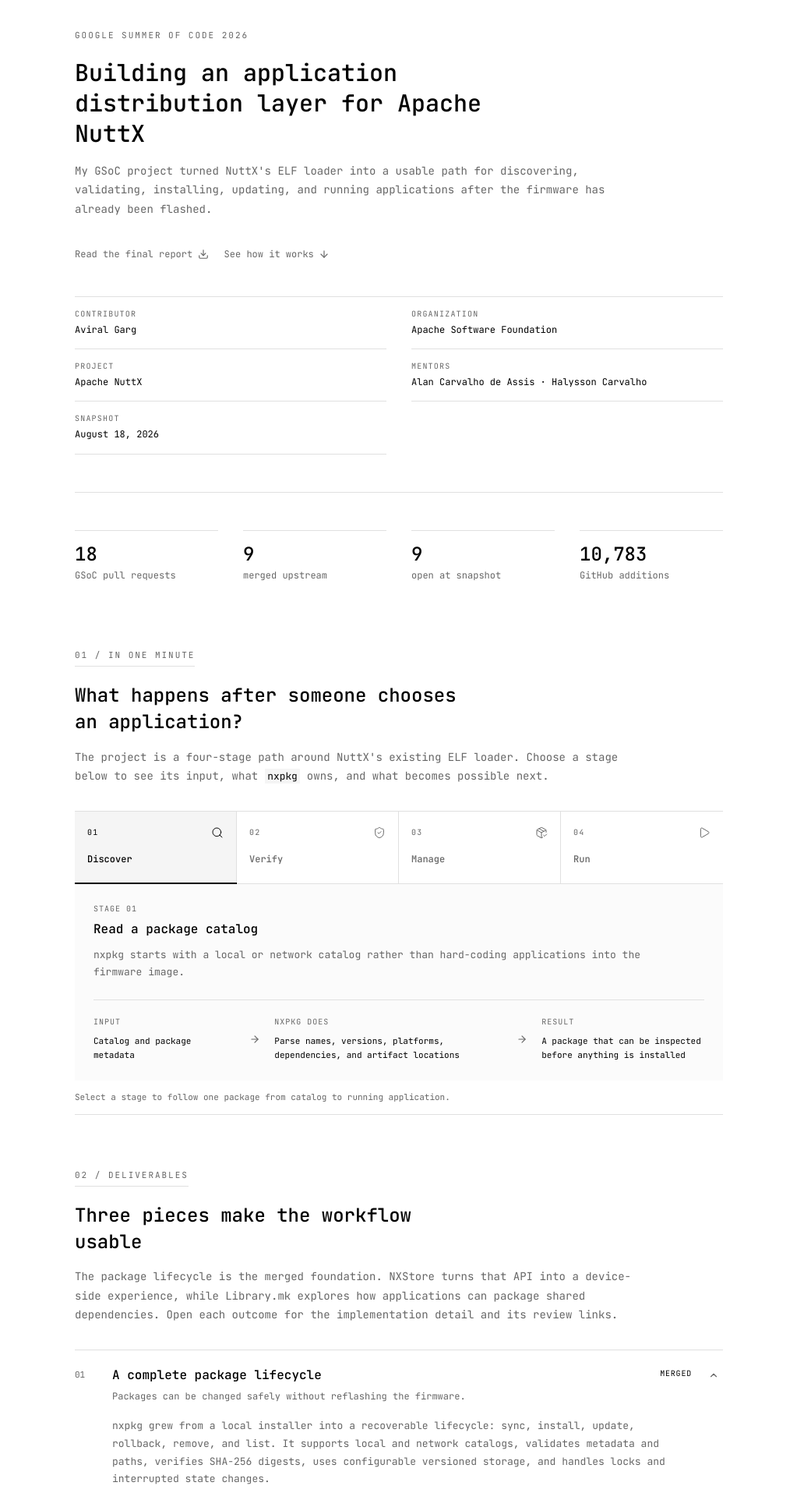
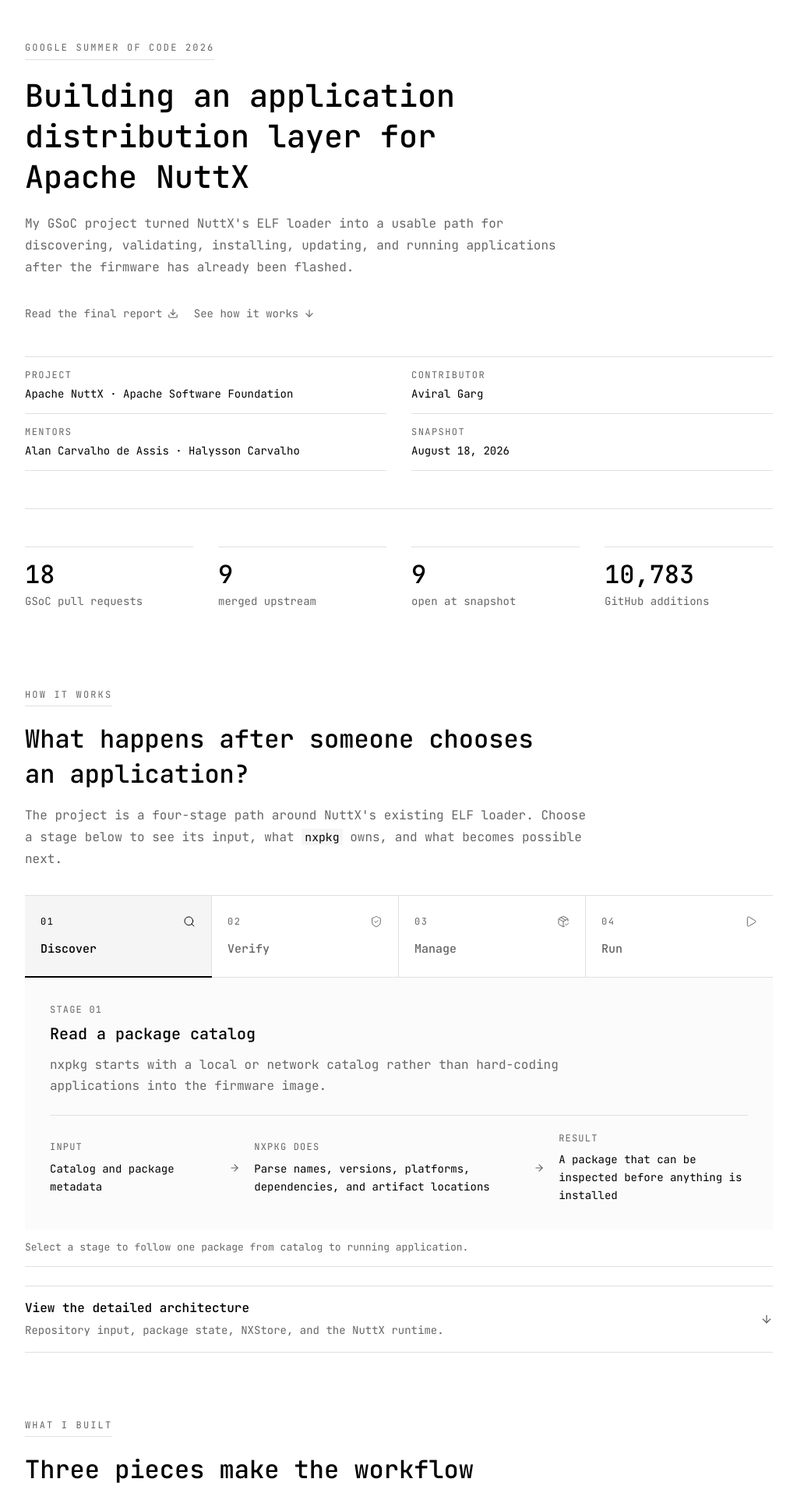
Before and after one commit to aviralgarg05/portfolio, a Next.js app: page /gsoc-2026-nuttx in a window 1280 px wide. Shown: the top 1915 px of the page at 78% size, without its empty margins (128-1151 px from the left). Built offline with nearby package versions, Linux system fonts and the light colour scheme.

Commit message:
Simplify GSoC work product layout

```diff
--- a/app/gsoc-2026-nuttx/InteractiveWorkProduct.tsx
+++ b/app/gsoc-2026-nuttx/InteractiveWorkProduct.tsx
@@ -259,9 +259,9 @@
           role="tabpanel"
           aria-labelledby={`flow-tab-${activeStep.id}`}
           className={styles.flowPanel}
-          initial={shouldReduceMotion ? false : { opacity: 0, y: 8 }}
+          initial={{ opacity: 0, y: 8 }}
           animate={{ opacity: 1, y: 0 }}
-          exit={shouldReduceMotion ? undefined : { opacity: 0, y: -5 }}
+          exit={{ opacity: 0, y: -5 }}
           transition={getTransition(shouldReduceMotion)}
         >
           <div className={styles.flowPanelIntro}>
@@ -340,9 +340,9 @@
                 <motion.div
                   id={`deliverable-panel-${item.number}`}
                   className={styles.deliverablePanel}
-                  initial={shouldReduceMotion ? false : { opacity: 0, y: -6 }}
+                  initial={{ opacity: 0, y: -6 }}
                   animate={{ opacity: 1, y: 0 }}
-                  exit={shouldReduceMotion ? undefined : { opacity: 0, y: -4 }}
+                  exit={{ opacity: 0, y: -4 }}
                   transition={getTransition(shouldReduceMotion)}
                 >
                   <p>{item.body}</p>
@@ -415,9 +415,9 @@
               className={styles.validationRow}
               role="listitem"
               layout={!shouldReduceMotion}
-              initial={shouldReduceMotion ? false : { opacity: 0, y: 6 }}
+              initial={{ opacity: 0, y: 6 }}
               animate={{ opacity: 1, y: 0 }}
-              exit={shouldReduceMotion ? undefined : { opacity: 0, y: -4 }}
+              exit={{ opacity: 0, y: -4 }}
               transition={getTransition(shouldReduceMotion)}
             >
               <span>{item.scenario}</span>
@@ -440,7 +440,7 @@
 ];
 
 export function ContributionExplorer() {
-  const [filter, setFilter] = useState<ContributionFilter>("all");
+  const [filter, setFilter] = useState<ContributionFilter>("merged");
   const shouldReduceMotion = useReducedMotion();
   const visibleContributions = useMemo(
     () => contributions.filter((item) => {
@@ -459,12 +459,7 @@
           <strong>9 merged · 9 in review</strong>
         </div>
         <div className={styles.snapshotMeterTrack} aria-label="Half of the 18 pull requests were merged at the August 18 snapshot">
-          <motion.span
-            initial={shouldReduceMotion ? false : { scaleX: 0 }}
-            whileInView={{ scaleX: 0.5 }}
-            viewport={{ once: true, amount: 0.8 }}
-            transition={shouldReduceMotion ? { duration: 0 } : { duration: 0.7, ease: EASE_OUT }}
-          />
+          <span />
         </div>
       </div>
 
@@ -509,9 +504,9 @@
               <motion.li
                 key={`${item.repo}-${item.number}`}
                 layout={!shouldReduceMotion}
-                initial={shouldReduceMotion ? false : { opacity: 0, y: 6 }}
+                initial={{ opacity: 0, y: 6 }}
                 animate={{ opacity: 1, y: 0 }}
-                exit={shouldReduceMotion ? undefined : { opacity: 0, y: -4 }}
+                exit={{ opacity: 0, y: -4 }}
                 transition={getTransition(shouldReduceMotion)}
               >
                 <a href={href} target="_blank" rel="noreferrer" className={styles.contributionLink}>
--- a/app/gsoc-2026-nuttx/page.module.css
+++ b/app/gsoc-2026-nuttx/page.module.css
@@ -1,5 +1,5 @@
 .page {
-  width: min(100%, 56rem);
+  width: min(100%, 64rem);
   min-height: 100dvh;
   margin-inline: auto;
   padding: 2rem 1.5rem 4rem;
@@ -23,7 +23,7 @@
   padding: 0.65rem 0.9rem;
   color: var(--background);
   background: var(--foreground);
-  font-size: 0.75rem;
+  font-size: 0.875rem;
   transform: translateY(-160%);
 }
 
@@ -37,11 +37,15 @@
 }
 
 .heroCopy {
-  max-width: 44rem;
+  max-width: 48rem;
 }
 
 .snapshot {
+  display: inline-flex;
   margin-bottom: 1.25rem;
+  padding-bottom: 0.35rem;
+  border-bottom: 1px solid var(--border);
+  font-size: 0.75rem;
 }
 
 .snapshotDot {
@@ -49,18 +53,18 @@
 }
 
 .hero h1 {
-  max-width: 30ch;
+  max-width: 28ch;
   margin: 0;
-  font-size: 1.5rem;
+  font-size: 2rem;
   font-weight: 500;
   line-height: 1.3;
 }
 
 .lead {
-  max-width: 46rem;
-  margin: 1rem 0 0;
+  max-width: 45rem;
+  margin: 1.25rem 0 0;
   color: var(--accent);
-  font-size: 0.875rem;
+  font-size: 1rem;
   line-height: 1.75;
 }
 
@@ -85,7 +89,7 @@
   background: transparent;
   border: 0;
   border-bottom: 1px solid transparent;
-  font-size: 0.75rem;
+  font-size: 0.875rem;
   font-weight: 400;
   text-decoration: none;
 }
@@ -121,14 +125,14 @@
 .details dt {
   margin-bottom: 0.25rem;
   color: var(--accent);
-  font-size: 0.625rem;
+  font-size: 0.75rem;
   letter-spacing: 0.12em;
   text-transform: uppercase;
 }
 
 .details dd {
   margin: 0;
-  font-size: 0.75rem;
+  font-size: 0.875rem;
   line-height: 1.6;
 }
 
@@ -154,7 +158,7 @@
 
 .stats strong {
   margin-bottom: 0.25rem;
-  font-size: 1.5rem;
+  font-size: 2rem;
   font-weight: 500;
   line-height: 1.2;
   font-variant-numeric: tabular-nums;
@@ -162,11 +166,11 @@
 
 .stats span {
   color: var(--accent);
-  font-size: 0.75rem;
+  font-size: 0.875rem;
 }
 
 .section {
-  padding-top: 4rem;
+  padding-top: 5rem;
 }
 
 .sectionIntro {
@@ -179,7 +183,7 @@
   padding-bottom: 0.35rem;
   color: var(--accent);
   border-bottom: 1px solid var(--border);
-  font-size: 0.6875rem;
+  font-size: 0.75rem;
   letter-spacing: 0.18em;
   text-transform: uppercase;
 }
@@ -188,17 +192,17 @@
 .closingGrid h2 {
   max-width: 34ch;
   margin: 0;
-  font-size: 1.25rem;
+  font-size: 1.75rem;
   font-weight: 500;
   line-height: 1.4;
 }
 
 .sectionIntro p,
 .remainingWork > p {
-  max-width: 46rem;
+  max-width: 45rem;
   margin: 1rem 0 0;
   color: var(--accent);
-  font-size: 0.875rem;
+  font-size: 1rem;
   line-height: 1.75;
 }
 
@@ -222,8 +226,8 @@
 
 .flowTab {
   position: relative;
-  min-height: 5.75rem;
-  padding: 1rem;
+  min-height: 6.5rem;
+  padding: 1.25rem;
   color: var(--accent);
   background: transparent;
   border: 0;
@@ -248,7 +252,7 @@
   align-items: center;
   justify-content: space-between;
   margin-bottom: 0.85rem;
-  font-size: 0.625rem;
+  font-size: 0.75rem;
   letter-spacing: 0.12em;
 }
 
@@ -259,7 +263,7 @@
 }
 
 .flowTabLabel {
-  font-size: 0.75rem;
+  font-size: 0.9375rem;
   font-weight: 500;
 }
 
@@ -275,7 +279,7 @@
 }
 
 .flowPanel {
-  padding: 1.5rem;
+  padding: 2rem;
   background: color-mix(in srgb, var(--muted) 44%, transparent);
   border-top: 1px solid var(--border);
 }
@@ -285,23 +289,23 @@
   display: block;
   margin-bottom: 0.45rem;
   color: var(--accent);
-  font-size: 0.625rem;
+  font-size: 0.75rem;
   letter-spacing: 0.1em;
   text-transform: uppercase;
 }
 
 .flowPanelIntro h3 {
   margin: 0;
-  font-size: 1rem;
+  font-size: 1.25rem;
   font-weight: 500;
   line-height: 1.5;
 }
 
 .flowPanelIntro p {
-  max-width: 46rem;
+  max-width: 45rem;
   margin: 0.65rem 0 0;
   color: var(--accent);
-  font-size: 0.8125rem;
+  font-size: 1rem;
   line-height: 1.7;
 }
 
@@ -323,7 +327,7 @@
 
 .flowRoute strong {
   display: block;
-  font-size: 0.6875rem;
+  font-size: 0.875rem;
   font-weight: 400;
   line-height: 1.65;
 }
@@ -332,7 +336,7 @@
   margin: 0;
   padding: 0.8rem 0;
   color: var(--accent);
-  font-size: 0.6875rem;
+  font-size: 0.8125rem;
   line-height: 1.6;
 }
 
@@ -370,7 +374,7 @@
 .deliverableIndex {
   padding-top: 0.18rem;
   color: var(--accent);
-  font-size: 0.6875rem;
+  font-size: 0.8125rem;
 }
 
 .deliverableToggleMain {
@@ -385,17 +389,17 @@
 }
 
 .deliverableTitle {
-  font-size: 1rem;
+  font-size: 1.125rem;
   font-weight: 500;
   line-height: 1.5;
 }
 
 .deliverableOutcome {
   display: block;
-  max-width: 42rem;
+  max-width: 45rem;
   margin-top: 0.4rem;
   color: var(--accent);
-  font-size: 0.75rem;
+  font-size: 0.9375rem;
   line-height: 1.65;
 }
 
@@ -418,10 +422,10 @@
 }
 
 .deliverablePanel > p {
-  max-width: 46rem;
+  max-width: 45rem;
   margin: 0;
   color: var(--accent);
-  font-size: 0.8125rem;
+  font-size: 1rem;
   line-height: 1.75;
 }
 
@@ -431,7 +435,7 @@
 .stateOpen {
   flex: 0 0 auto;
   padding-top: 0.15rem;
-  font-size: 0.625rem;
+  font-size: 0.75rem;
   font-weight: 400;
   letter-spacing: 0.08em;
   text-transform: uppercase;
@@ -447,10 +451,81 @@
   color: var(--accent);
 }
 
-.darkSection,
 .closingSection {
   color: inherit;
   background: transparent;
+}
+
+.architectureDetails {
+  margin-top: 1.5rem;
+  border-top: 1px solid var(--border);
+  border-bottom: 1px solid var(--border);
+}
+
+.architectureDetails summary {
+  display: flex;
+  min-height: 4.75rem;
+  align-items: center;
+  justify-content: space-between;
+  gap: 1.5rem;
+  padding: 1rem 0;
+  cursor: pointer;
+  list-style: none;
+}
+
+.architectureDetails summary::-webkit-details-marker {
+  display: none;
+}
+
+.architectureDetails summary > span {
+  display: grid;
+  gap: 0.35rem;
+}
+
+.architectureDetails summary strong {
+  font-size: 1rem;
+  font-weight: 500;
+}
+
+.architectureDetails summary small {
+  color: var(--accent);
+  font-size: 0.875rem;
+  line-height: 1.6;
+}
+
+.architectureDetails summary svg {
+  width: 1rem;
+  height: 1rem;
+  flex: 0 0 auto;
+  color: var(--accent);
+}
+
+.architectureDetails[open] summary svg {
+  transform: rotate(180deg);
+}
+
+.architectureContent {
+  padding: 1.75rem 0 2rem;
+  border-top: 1px solid var(--border);
+}
+
+.architectureIntro {
+  margin-bottom: 1.5rem;
+}
+
+.architectureIntro h3 {
+  margin: 0;
+  font-size: 1.25rem;
+  font-weight: 500;
+  line-height: 1.5;
+}
+
+.architectureIntro p {
+  max-width: 45rem;
+  margin: 0.75rem 0 0;
+  color: var(--accent);
+  font-size: 1rem;
+  line-height: 1.75;
 }
 
 .architectureFigure,
@@ -470,7 +545,7 @@
 .gallery figcaption {
   margin-top: 0.65rem;
   color: var(--accent);
-  font-size: 0.6875rem;
+  font-size: 0.8125rem;
   line-height: 1.6;
 }
 
@@ -495,13 +570,13 @@
   display: block;
   margin-bottom: 0.65rem;
   color: var(--accent);
-  font-size: 0.625rem;
+  font-size: 0.75rem;
   letter-spacing: 0.1em;
 }
 
 .architectureLegend strong {
   display: block;
-  font-size: 0.75rem;
+  font-size: 0.9375rem;
   font-weight: 500;
   line-height: 1.55;
 }
@@ -509,7 +584,7 @@
 .architectureLegend p {
   margin: 0.45rem 0 0;
   color: var(--accent);
-  font-size: 0.6875rem;
+  font-size: 0.875rem;
   line-height: 1.65;
 }
 
@@ -517,6 +592,27 @@
   display: grid;
   grid-template-columns: repeat(2, minmax(0, 1fr));
   gap: 1rem;
+}
+
+.evidenceBlock {
+  margin-top: 3rem;
+  padding-top: 2rem;
+  border-top: 1px solid var(--border);
+}
+
+.subsectionIntro h3 {
+  margin: 0;
+  font-size: 1.25rem;
+  font-weight: 500;
+  line-height: 1.5;
+}
+
+.subsectionIntro p {
+  max-width: 45rem;
+  margin: 0.65rem 0 0;
+  color: var(--accent);
+  font-size: 1rem;
+  line-height: 1.7;
 }
 
 .imageFrame {
@@ -535,7 +631,7 @@
 
 .validationExplorer,
 .contributionExplorer {
-  margin-top: 2.5rem;
+  margin-top: 1.5rem;
 }
 
 .filterBar {
@@ -555,7 +651,7 @@
   border: 1px solid var(--border);
   cursor: pointer;
   font: inherit;
-  font-size: 0.6875rem;
+  font-size: 0.875rem;
 }
 
 .filterButton:hover,
@@ -566,7 +662,7 @@
 }
 
 .filterButton span {
-  font-size: 0.625rem;
+  font-size: 0.75rem;
   font-variant-numeric: tabular-nums;
   opacity: 0.72;
 }
@@ -575,7 +671,7 @@
   min-height: 1.2rem;
   margin: 0.9rem 0 0;
   color: var(--accent);
-  font-size: 0.6875rem;
+  font-size: 0.875rem;
   line-height: 1.65;
 }
 
@@ -588,10 +684,10 @@
   grid-template-columns: minmax(0, 1fr) minmax(7.5rem, 0.45fr) minmax(10rem, 0.8fr);
   gap: 1rem;
   align-items: center;
-  min-height: 3.5rem;
-  padding: 0.75rem 0;
+  min-height: 4rem;
+  padding: 0.9rem 0;
   border-bottom: 1px solid var(--border);
-  font-size: 0.75rem;
+  font-size: 0.875rem;
 }
 
 .validationRow > span:last-child,
@@ -601,7 +697,7 @@
 }
 
 .validationRow strong {
-  font-size: 0.625rem;
+  font-size: 0.75rem;
   font-weight: 400;
   letter-spacing: 0.08em;
   text-transform: uppercase;
@@ -629,7 +725,7 @@
   gap: 1rem;
   margin-bottom: 0.75rem;
   color: var(--accent);
-  font-size: 0.6875rem;
+  font-size: 0.875rem;
 }
 
 .snapshotMeterHeader strong {
@@ -650,7 +746,7 @@
   position: absolute;
   inset: -1px;
   background: var(--foreground);
-  transform: scaleX(0);
+  transform: scaleX(0.5);
   transform-origin: left center;
 }
 
@@ -666,7 +762,7 @@
   margin-top: 1.5rem;
   padding: 0 0 0.65rem;
   color: var(--accent);
-  font-size: 0.625rem;
+  font-size: 0.75rem;
   letter-spacing: 0.08em;
   text-transform: uppercase;
 }
@@ -682,10 +778,10 @@
 }
 
 .contributionLink {
-  min-height: 3.75rem;
-  padding: 0.75rem 0;
+  min-height: 4rem;
+  padding: 0.9rem 0;
   color: inherit;
-  font-size: 0.6875rem;
+  font-size: 0.8125rem;
   text-decoration: none;
 }
 
@@ -714,7 +810,7 @@
 
 .diffNote {
   margin: 0.875rem 0 0;
-  font-size: 0.6875rem;
+  font-size: 0.8125rem;
 }
 
 .closingGrid {
@@ -741,7 +837,7 @@
   padding: 0.875rem 0 0.875rem 1.25rem;
   border-bottom: 1px solid var(--border);
   color: var(--accent);
-  font-size: 0.75rem;
+  font-size: 1rem;
   line-height: 1.65;
 }
 
@@ -753,36 +849,36 @@
 }
 
 .footer {
-  padding-top: 2rem;
+  padding-top: 1.5rem;
   color: var(--accent);
   background: transparent;
 }
 
 .footer .shell {
-  display: flex;
-  justify-content: space-between;
-  gap: 2rem;
-  font-size: 0.6875rem;
+  display: grid;
+  gap: 0.75rem;
+  font-size: 0.875rem;
   line-height: 1.7;
 }
 
-.footer p {
-  max-width: 46rem;
-  margin: 0;
+.footer strong {
+  color: var(--foreground);
+  font-size: 1rem;
+  font-weight: 500;
 }
 
-.footer span {
-  flex: 0 0 auto;
-  text-align: right;
+.footerMeta {
+  display: grid;
+  gap: 0.25rem;
 }
 
 @media (min-width: 768px) {
   .page {
-    padding: 2rem 2rem 5rem;
+    padding: 3rem 2rem 6rem;
   }
 
   .hero h1 {
-    font-size: 1.875rem;
+    font-size: 2.5rem;
   }
 
   .stats {
@@ -792,7 +888,7 @@
 
   .sectionIntro h2,
   .closingGrid h2 {
-    font-size: 1.5rem;
+    font-size: 2rem;
   }
 }
 
@@ -867,7 +963,7 @@
 
   .validationRow > span:last-child {
     grid-column: 1 / -1;
-    font-size: 0.6875rem;
+    font-size: 0.8125rem;
   }
 
   .contributionHeader {
@@ -908,16 +1004,9 @@
 
   .prDiff {
     grid-row: 3;
-    font-size: 0.625rem;
+    font-size: 0.75rem;
   }
 
-  .footer .shell {
-    flex-direction: column;
-  }
-
-  .footer span {
-    text-align: left;
-  }
 }
 
 @media (max-width: 480px) {
--- a/app/gsoc-2026-nuttx/page.tsx
+++ b/app/gsoc-2026-nuttx/page.tsx
@@ -29,9 +29,8 @@
   "/gsoc-2026-nuttx/Aviral-Garg-GSoC-2026-Final-Work-Product.pdf";
 
 const projectDetails = [
+  ["Project", "Apache NuttX · Apache Software Foundation"],
   ["Contributor", "Aviral Garg"],
-  ["Organization", "Apache Software Foundation"],
-  ["Project", "Apache NuttX"],
   ["Mentors", "Alan Carvalho de Assis · Halysson Carvalho"],
   ["Snapshot", "August 18, 2026"],
 ];
@@ -107,7 +106,7 @@
 
         <section id="workflow" className={`${styles.shell} ${styles.section}`} aria-labelledby="workflow-title">
           <div className={styles.sectionIntro}>
-            <span className={styles.sectionNumber}>01 / In one minute</span>
+            <span className={styles.sectionNumber}>How it works</span>
             <div>
               <h2 id="workflow-title">What happens after someone chooses an application?</h2>
               <p>
@@ -118,11 +117,61 @@
             </div>
           </div>
           <ProjectFlow />
+
+          <details className={styles.architectureDetails}>
+            <summary>
+              <span>
+                <strong>View the detailed architecture</strong>
+                <small>Repository input, package state, NXStore, and the NuttX runtime.</small>
+              </span>
+              <ArrowDown aria-hidden="true" />
+            </summary>
+            <div className={styles.architectureContent}>
+              <div className={styles.architectureIntro}>
+                <h3>One owner for package state, one runtime path</h3>
+                <p>
+                  The command line and NXStore call the same <code>nxpkg</code> service.
+                  Repository input is checked before it reaches the package root; the loader
+                  and supervisor then own execution and shutdown.
+                </p>
+              </div>
+              <figure className={styles.architectureFigure}>
+                <Image
+                  src="/gsoc-2026-nuttx/nxpkg-architecture.png"
+                  alt="Architecture diagram showing a static package repository flowing through nxpkg into persistent package state, NXStore, and the NuttX loader and supervisor"
+                  width={2160}
+                  height={1260}
+                  sizes="(max-width: 760px) 100vw, 1120px"
+                />
+                <figcaption>
+                  Repository input, verified package state, and supervised applications remain
+                  separate concerns.
+                </figcaption>
+              </figure>
+              <div className={styles.architectureLegend} aria-label="How to read the architecture diagram">
+                <div>
+                  <span>01</span>
+                  <strong>Repository input is untrusted</strong>
+                  <p>Catalogs and artifacts are checked before they affect installed state.</p>
+                </div>
+                <div>
+                  <span>02</span>
+                  <strong>nxpkg owns package state</strong>
+                  <p>The shell and NXStore use one lifecycle API instead of separate state.</p>
+                </div>
+                <div>
+                  <span>03</span>
+                  <strong>NuttX owns execution</strong>
+                  <p>The loader and supervisor remain responsible for application processes.</p>
+                </div>
+              </div>
+            </div>
+          </details>
         </section>
 
         <section className={`${styles.shell} ${styles.section}`} aria-labelledby="outcome-title">
           <div className={styles.sectionIntro}>
-            <span className={styles.sectionNumber}>02 / Deliverables</span>
+            <span className={styles.sectionNumber}>What I built</span>
             <div>
               <h2 id="outcome-title">Three pieces make the workflow usable</h2>
               <p>
@@ -136,59 +185,11 @@
           <DeliverablesExplorer />
         </section>
 
-        <section className={styles.darkSection} aria-labelledby="architecture-title">
-          <div className={`${styles.shell} ${styles.section}`}>
-            <div className={styles.sectionIntro}>
-              <span className={styles.sectionNumber}>03 / Architecture</span>
-              <div>
-                <h2 id="architecture-title">One owner for package state, one runtime path</h2>
-                <p>
-                  The command line and NXStore call the same <code>nxpkg</code> service.
-                  Repository input is checked before it reaches the configured package root;
-                  the loader and supervisor then own process execution and shutdown.
-                </p>
-              </div>
-            </div>
-
-            <figure className={styles.architectureFigure}>
-              <Image
-                src="/gsoc-2026-nuttx/nxpkg-architecture.png"
-                alt="Architecture diagram showing a static package repository flowing through nxpkg into persistent package state, NXStore, and the NuttX loader and supervisor"
-                width={2160}
-                height={1260}
-                sizes="(max-width: 760px) 100vw, 1120px"
-                loading="eager"
-              />
-              <figcaption>
-                The final boundary: repository input, verified package state, and supervised
-                dynamic applications remain separate concerns.
-              </figcaption>
-            </figure>
-            <div className={styles.architectureLegend} aria-label="How to read the architecture diagram">
-              <div>
-                <span>01</span>
-                <strong>Repository input is untrusted</strong>
-                <p>Catalogs and artifacts are checked before they can affect installed state.</p>
-              </div>
-              <div>
-                <span>02</span>
-                <strong>nxpkg owns package state</strong>
-                <p>The shell and NXStore use the same lifecycle API instead of maintaining separate state.</p>
-              </div>
-              <div>
-                <span>03</span>
-                <strong>NuttX owns execution</strong>
-                <p>The existing loader and a supervisor remain responsible for application processes.</p>
-              </div>
-            </div>
-          </div>
-        </section>
-
         <section className={`${styles.shell} ${styles.section}`} aria-labelledby="evidence-title">
           <div className={styles.sectionIntro}>
-            <span className={styles.sectionNumber}>04 / Evidence</span>
+            <span className={styles.sectionNumber}>Proof and source</span>
             <div>
-              <h2 id="evidence-title">Tested beyond a successful module load</h2>
+              <h2 id="evidence-title">Tested on hardware, documented in public</h2>
               <p>
                 I kept hardware, simulator, and environment-limited evidence separate. The
                 primary final workflow ran on an ESP32-S3 800 × 480 touchscreen board; the NuttX
@@ -227,32 +228,33 @@
             </figure>
           </div>
 
-          <ValidationExplorer />
-        </section>
+          <div className={styles.evidenceBlock}>
+            <div className={styles.subsectionIntro}>
+              <h3>Validation checks</h3>
+              <p>Filter the results by where each check was run.</p>
+            </div>
+            <ValidationExplorer />
+          </div>
 
-        <section id="contributions" className={`${styles.shell} ${styles.section}`} aria-labelledby="contributions-title">
-          <div className={styles.sectionIntro}>
-            <span className={styles.sectionNumber}>05 / Upstream work</span>
-            <div>
-              <h2 id="contributions-title">The public contribution record</h2>
+          <div id="contributions" className={styles.evidenceBlock} aria-labelledby="contributions-title">
+            <div className={styles.subsectionIntro}>
+              <h3 id="contributions-title">Public pull requests</h3>
               <p>
-                These are the 18 pull requests in the final work-product snapshot. Merged means
-                accepted into an Apache repository. Open means implemented publicly and tested
-                where stated, but still subject to review and change.
+                Merged work appears first. Use the filters to view all 18 pull requests or the
+                work that was still under review on August 18.
               </p>
             </div>
+            <ContributionExplorer />
+            <p className={styles.diffNote}>
+              Diff totals describe the GitHub review surface, not lines written from scratch.
+            </p>
           </div>
-
-          <ContributionExplorer />
-          <p className={styles.diffNote}>
-            Diff totals describe the GitHub review surface. They do not measure lines written from scratch.
-          </p>
         </section>
 
         <section className={styles.closingSection} aria-labelledby="next-title">
           <div className={`${styles.shell} ${styles.closingGrid}`}>
             <div>
-              <span className={styles.sectionNumber}>06 / What remains</span>
+              <span className={styles.sectionNumber}>What comes next</span>
               <h2 id="next-title">A solid base, with clear next steps</h2>
             </div>
             <div className={styles.remainingWork}>
@@ -282,11 +284,11 @@
 
       <footer className={styles.footer}>
         <div className={styles.shell}>
-          <p>
-            Built during Google Summer of Code 2026 with Apache NuttX. Thanks to Alan Carvalho de
-            Assis, Halysson Carvalho, and the NuttX community for the reviews and guidance.
-          </p>
-          <span>Work-product snapshot · August 18, 2026</span>
+          <strong>GSoC 2026 work product for Apache NuttX</strong>
+          <div className={styles.footerMeta}>
+            <span>Aviral Garg · August 18, 2026</span>
+            <span>Mentored by Alan Carvalho de Assis and Halysson Carvalho.</span>
+          </div>
         </div>
       </footer>
     </article>
```
